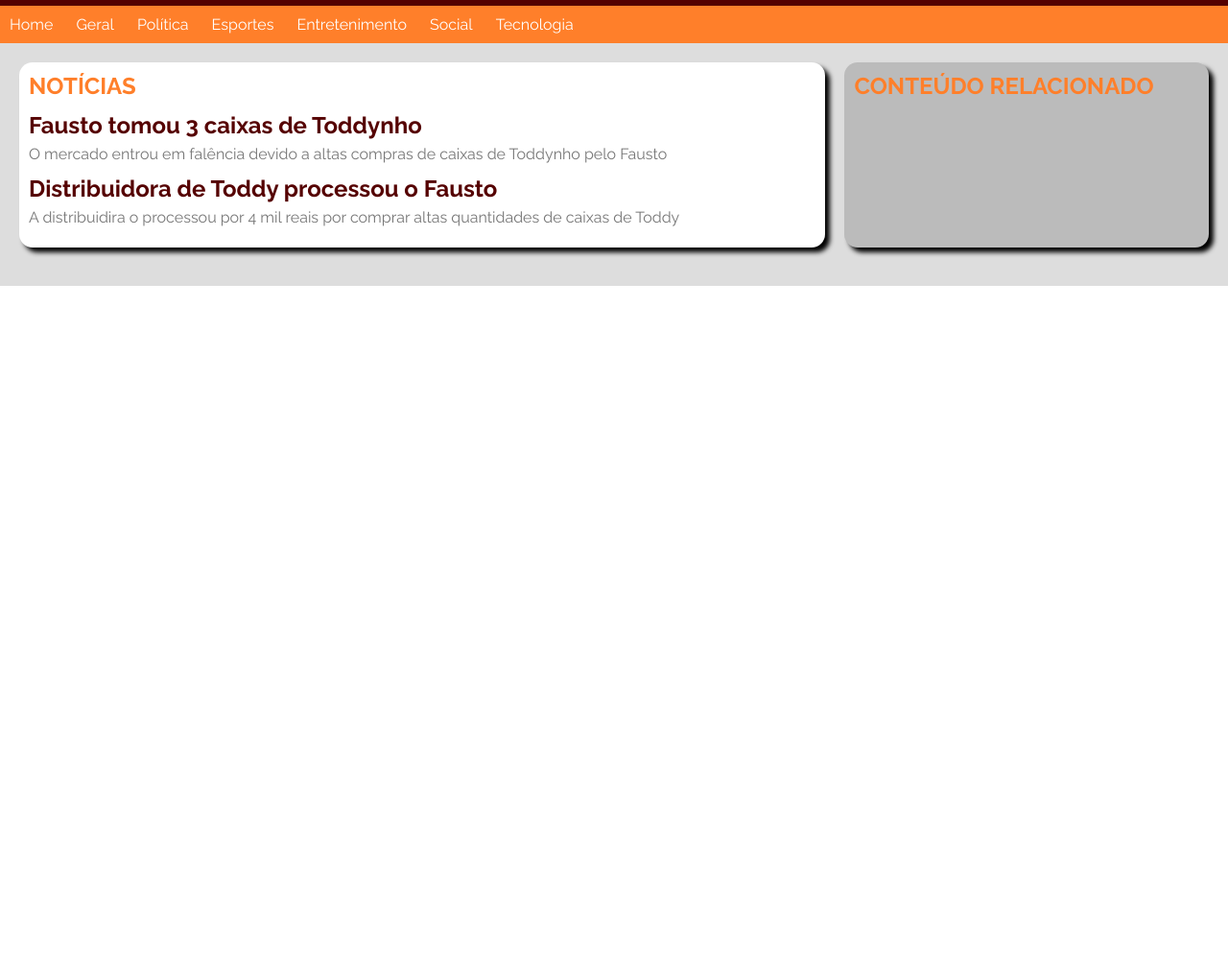
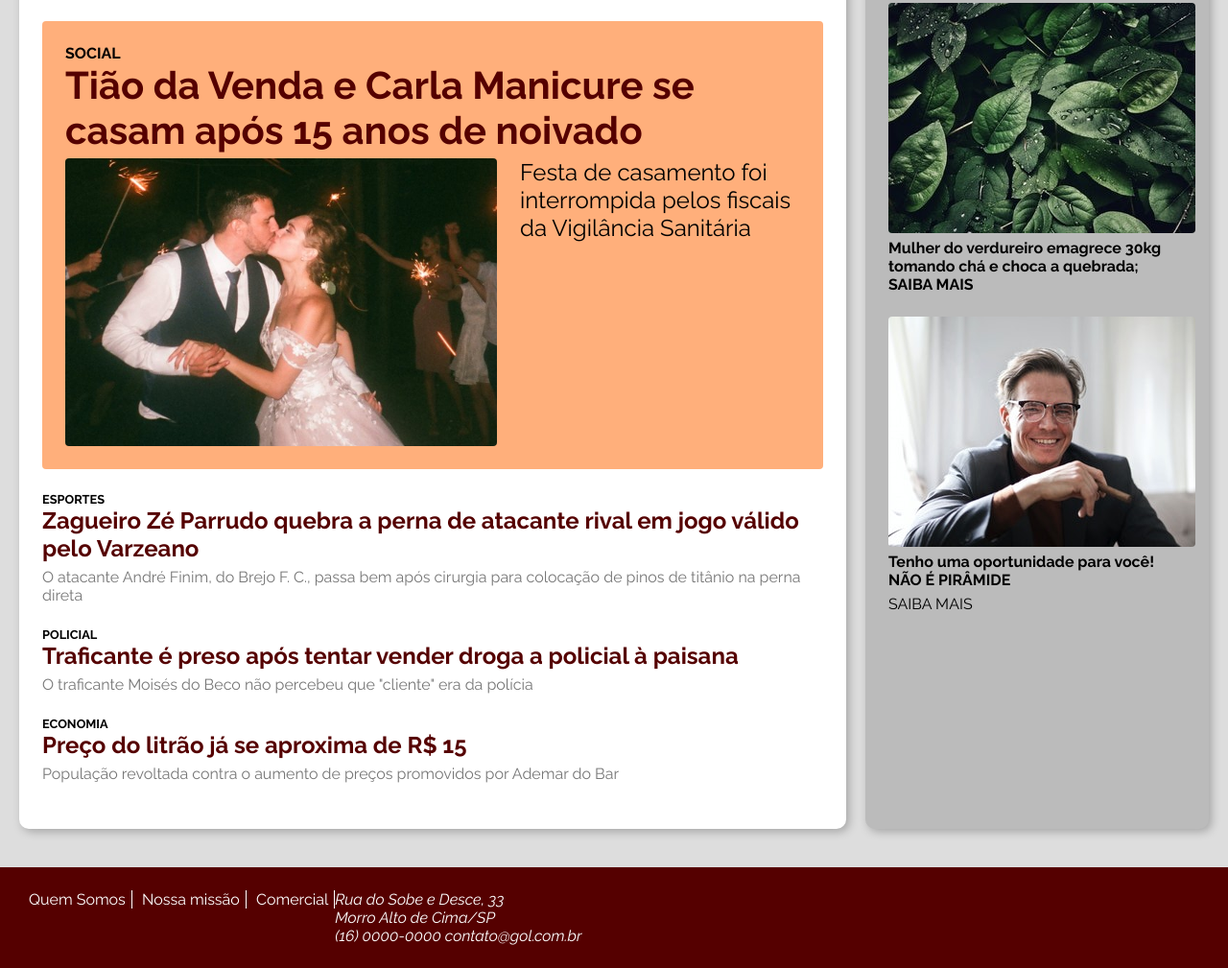
Before and after one commit to NicksAlphaPro/dw1-2021-1, a plain HTML site: page index.html in a window 1280 px wide. Shown: the part 143-1152 px from the top of the page at 96% size. Before the commit the page ends 800 px from the top, so only its background shows below. Drawn offline with Linux system fonts and the light colour scheme.

Commit message:
(15/05) Correções no layout e início do footer

```diff
--- a/index.html
+++ b/index.html
@@ -4,12 +4,17 @@
     <meta charset="UTF-8">
     <meta http-equiv="X-UA-Compatible" content="IE=edge">
     <meta name="viewport" content="width=device-width, initial-scale=1.0">
+    <link rel="stylesheet" href="style.css">
     <title>Quebrada On Line</title>
-    <link rel="stylesheet" href="style.css">
+    <link rel="apple-touch-icon" sizes="180x180" href="/apple-touch-icon.png">
+    <link rel="icon" type="image/png" sizes="32x32" href="/favicon-32x32.png">
+    <link rel="icon" type="image/png" sizes="16x16" href="/favicon-16x16.png">
+    <link rel="manifest" href="/site.webmanifest">
+    <link rel="shortcut icon" href="favicon.ico" type="image/x-icon">
 </head>
 <body>
     <header> <!-- Cabeçalho -->
-        <img id="logo" src="img 2/WhatsApp Image 2021-05-05 at 20.19.17.jpeg">
+        <img id="logo" src="img" alt="Quebrada On Line">
     </header>
 
     <nav> <!-- Menu -->
@@ -25,36 +30,73 @@
     </nav>
 
     <div id="content"> <!-- Área de conteúdo -->
-        <section id="principal"> <!-- Artigo principal -->
+        <main> <!-- Divisão principal do site -->
 
             <h1>Notícias</h1>
 
-            <article>
+            <article class="destaque">   <!-- Representa um artigo ou notícia -->
+                <h2>Social</h2>
+                <h1><a href="#">Tião da Venda e Carla Manicure se casam após 15 anos de noivado</a></h1>
+                <div class="foto-texto">
+                    <img src="img/casamento.png" alt="Foto dos noivos" title="Foto: Aleksandr Neplokhov">
+                    <p>Festa de casamento foi interrompida pelos fiscais da Vigilância Sanitária</p>
+                </div>
+            </article>
 
-                <h1><a href="#">Fausto tomou 3 caixas de Toddynho</a></h1>
-                <p>O mercado entrou em falência devido a altas compras de caixas de Toddynho pelo Fausto</p>
+            <article>   <!-- Representa um artigo ou notícia -->
+                <h2>Esportes</h2>
+                <h1><a href="#">Zagueiro Zé Parrudo quebra a perna de atacante rival em jogo válido pelo
+                Varzeano</a></h1>
 
+                <p>O atacante André Finim, do Brejo F. C., passa bem após cirurgia para colocação de pinos
+                 de titânio na perna direta</p>
+            </article>
+
+            <article>   <!-- Representa um artigo ou notícia -->
+                <h2>Policial</h2>
+                <h1><a href="#">Traficante é preso após tentar vender droga a policial à paisana</a></h1>
+                <p>O traficante Moisés do Beco não percebeu que "cliente" era da polícia</p>
             </article>
 
             <article>
+                <h2>Economia</h2>
+                <h1><a href="#">Preço do litrão já se aproxima de R$ 15</a></h1>
+                <p>População revoltada contra o aumento de preços promovidos por Ademar do Bar</p>
+            </article>
 
-                <h1><a href="#">Distribuidora de Toddy processou o Fausto</a></h1>
-                <p>A distribuidira o processou por 4 mil reais por comprar altas quantidades
-                de caixas de Toddy</p>
+        </main>
+        <aside>
 
+            <article>
+                <img src="img/folhas molhadas.jpeg" alt="Foto de folhas" title="Foto: sohail">
+                <h1><a href="#">Mulher do verdureiro emagrece 30kg tomando chá e choca a quebrada;
+                SAIBA MAIS</a></h1>
             </article>
-        </section>
 
-        <section id="secundario"> <!-- Assunto secundário -->
+            <article>
+                <img src="img/relacionado02-320x240.jpg" alt="Foto de folhas" title="Homem bem sucedido"
+                title="Andrea Piacquadio">
+                <h1><a href="#">Tenho uma oportunidade para você! NÃO É PIRÂMIDE</a></h1>
+                SAIBA MAIS</a></h1>
+            </article>
 
-            <h1>Conteúdo relacionado</h1>
-
-        </section>
+        </aside>
     </div>
 
     <footer> <!-- Rodapé -->
+        <ul>
+            <li><a href="#">Quem Somos</a></li>
+            <li><a href="#">Nossa missão</a></li>
+            <li><a href="#">Comercial</a></li>
+        </ul>
+        <address>
+            Rua do Sobe e Desce, 33<br>
+            Morro Alto de Cima/SP<br>
+            <a href="tel:+55160000-0000">(16) 0000-0000 </a>
+            <a href="mailton:contato@gol.com.br">contato@gol.com.br</a>
+        </address>
+    </footer>
 
     </footer>
-
 </body>
 </html>
--- a/style.css
+++ b/style.css
@@ -1,32 +1,48 @@
+/* @import, quando existem, devem ser o primeiro item de um arquivo CSS */
 @import url('https://fonts.googleapis.com/css2?family=Raleway:ital,wght@0,400;0,700;1,400;1,700&display=swap');
-/* CSS Reset */
-:root   {
+
+/* Definição de variáveis */
+:root {
     --cor-primaria: #550000;
     --cor-secundaria: #FF7F2A;
+    --cor-secundaria-clara: #FFAF7B;
     --cor-fundo-clara: #DDDDDD;
     --cor-fundo-escura: #BBBBBB;
-    --cor-texto-clara: #FFFFFF;
+    --cor-texto-claro: #FFFFFF;
     --cor-texto-escura: #777777;
 }
 
-*{
+/* CSS reset */
+* { /* Todos os elementos */
     padding: 0;
     margin: 0;
-    font-family: Raleway, Calibri, Arial, 'Times New Roman';
+    /* Exemplo de família de fonte SEM serifa
+    font-family: Calibri, Arial, sans; */
+
+    /* Exemplo de família de fonte COM serifa
+    font-family: Georgia, 'Times New Roman', serif; */
+
+    /* Exemplo de família de fonte MONOESPAÇADA
+    font-family: Consolas, 'Courier New', monospace; */
+
+    /* Família de fontes da web (webfonts) */
+    font-family: Raleway, Calibri, Arial, sans;
+    font-size: 16px;
+
 }
-
-html{
+html {                  /* Tamanho de fonte padrão do documento */
     font-size: 16px;
 }
 
+/* Configuração de todos os links do site */
 a {
     color: var(--cor-primaria);
-    text-decoration: none;
+    text-decoration: none;  /* Sem sublinhado */
 }
 
-a:hover {
+a:hover {   /* Mouse passando em cima do link */
     color: var(--cor-secundaria);
-    text-decoration: underline;
+    text-decoration: underline; /* Volta o sublinhado */
 }
 
 header {
@@ -34,59 +50,134 @@
     padding: 10px 20px;
 }
 
-nav ul li{
-    display: inline-block;
+nav ul li {
+    display: inline-block;  /* Deixa o menu na horizontal */
     margin: 10px;
 }
 
 nav {
-    background-color: var(--cor-secundaria);
-    color: var(--cor-texto-clara);
+    background-color: var(--cor-secundaria);  /* Cor do fundo */
+    color: var(--cor-texto-claro);             /* Cor do texto */
 }
 
 #content {
     background-color: var(--cor-fundo-clara);
     padding: 20px;
-    display: flex; /* este elemento e seus filhos usarão flexbox */
-    flex-direction: row
+    /* Este elemento e seus filhos usarão flexbox */
+    display: flex;
+    flex-direction: row; /* Os filhos ficarão em linha */
 }
 
-section {
-    background-color: var(--cor-texto-clara);
-    padding: 10px;
+main, aside {
+    background-color: var(--cor-texto-claro);
+    padding: 24px;
     margin-bottom: 20px;
-    border-radius: 14px;
-    box-shadow: 5px 5px 5px rgba(0, 0, 0, 1); /* Sombra (drop-down shadow)*/
-    flex-grow: 1;
+    /* Bordas arrendondadas */
+    border-radius: 10px;
+    /* Sombra (drop-down shadow) */
+    box-shadow: 3px 3px 10px rgba(0, 0, 0, 0.25);
+    flex-grow: 1;   /* 1 unidade de largura (padrão) */
 }
 
-#principal {
-    flex-grow: 3; /* flex-grow unidades de largura */
+main {
+    width: 75%;
 }
 
-#secundario {
+aside {
     margin-left: 20px;
     background-color: var(--cor-fundo-escura);
+    width: 25%;
 }
 
-section article {
-    margin: 12px 0;
+main article, aside article {   /* article que estão de dentro de main ou aside */
+    margin: 24px 0;     /* 24px top/bottom, 0 left/right */
 }
 
-section > h1 { /* Apenas em h1 filhos diretos da section*/
+main > h1, aside > h1 {          /* Apenas os h1 que são filhos diretos de main ou aside */
+    /* Deixar o texto em maiúsculas */
     text-transform: uppercase;
     color: var(--cor-secundaria);
 }
 
-article > h1 {
-    font-size: 1.5rem;
+article > h1 {    /* Só os h1 que são filhos diretos de article */
     margin-bottom: 6px;
 }
 
 article > h1 > a {
-    font-size: 1.5rem;
+    font-size: 1.5rem;      /* 1.5x o tamanho da fonte do elemento raiz (html) */
 }
 
 article > p {
     color: var(--cor-texto-escura);
 }
+
+article > h2 {
+    font-size: 0.8rem;
+    text-transform: uppercase; /* Todas as letras em maiúsculas */
+}
+
+.destaque {
+    background-color: var(--cor-secundaria-clara);
+    padding: 24px;
+    border-radius: 4px;  /* Bordas LEVEMENTE arredondadas */
+}
+
+.destaque p {
+    color: #000000;
+    font-size: 1.5rem;
+}
+
+.destaque > h1 > a {
+    font-size: 2.5rem;
+}
+
+.destaque > h2 {
+    font-size: 1rem;
+}
+
+.destaque img {
+    width: 450px;
+    margin-right: 24px;
+    border-radius: 4px;
+}
+
+.foto-texto {
+    display: flex;
+    flex-direction: row; /* Os filhos ficarão em linha */
+}
+
+aside > article > img {
+    display: block;
+    /* margin auto à esquerda e à direita centraliza o elemento quando este é
+       display: block */
+    margin: 0 auto;
+    border-radius: 4px;
+}
+
+aside > article > h1 > a {
+    font-size: 1rem;
+    color: #000000;
+}
+
+aside > article > h1 {
+    margin-top: 6px;
+}
+
+footer {
+    background-color: var(--cor-primaria);
+    padding: 24px;
+    color: #ffffff;
+    display: flex;
+    flex-direction: row;
+    align-content: space-around;
+}
+
+footer a {
+    color: #ffffff;
+}
+
+footer ul li{
+    display:inline-block; /* Coloca os itens de uma lista na horizontal */
+    padding: 0 6px;
+    border-right: 1px solid #ffffff;
+}
```
Also changed, not shown: img 2/WhatsApp Image 2021-05-05 at 20.19.17.jpeg (deleted), img/casamento.png (added), img/folhas molhadas.jpeg (added), img/relacionado02-320x240.jpg (added).
